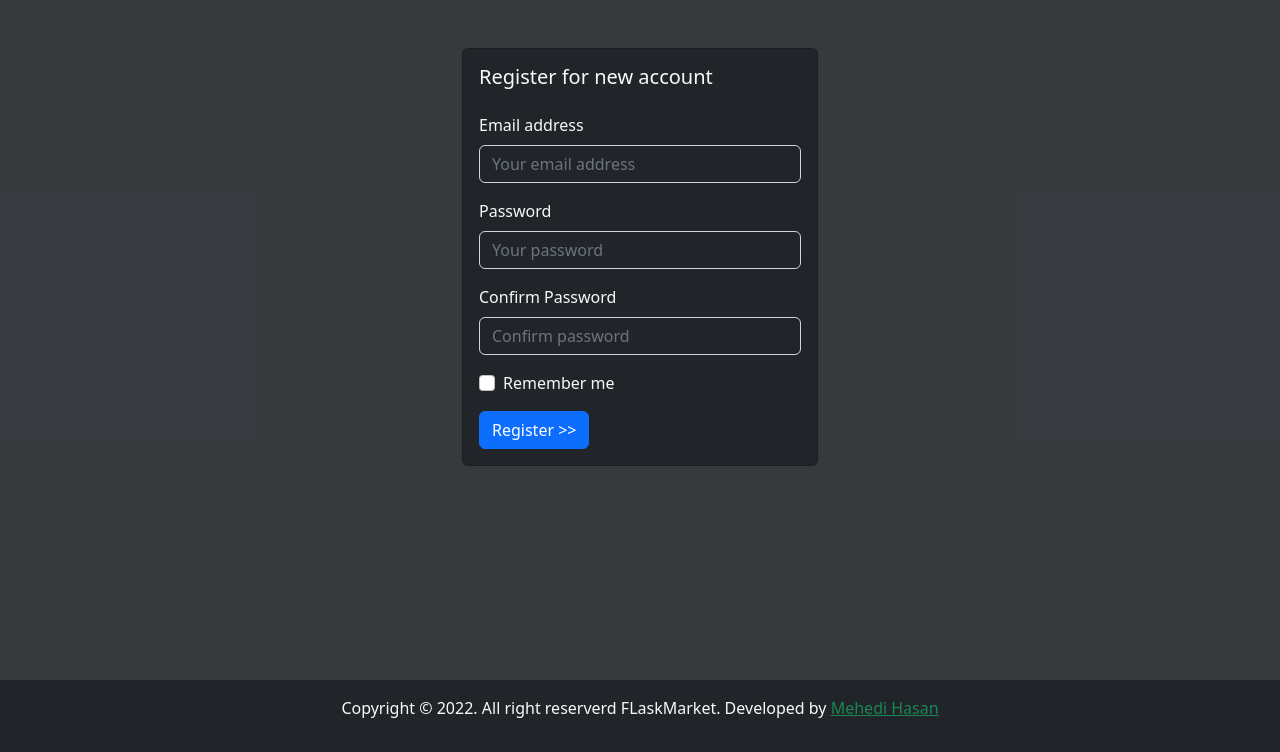
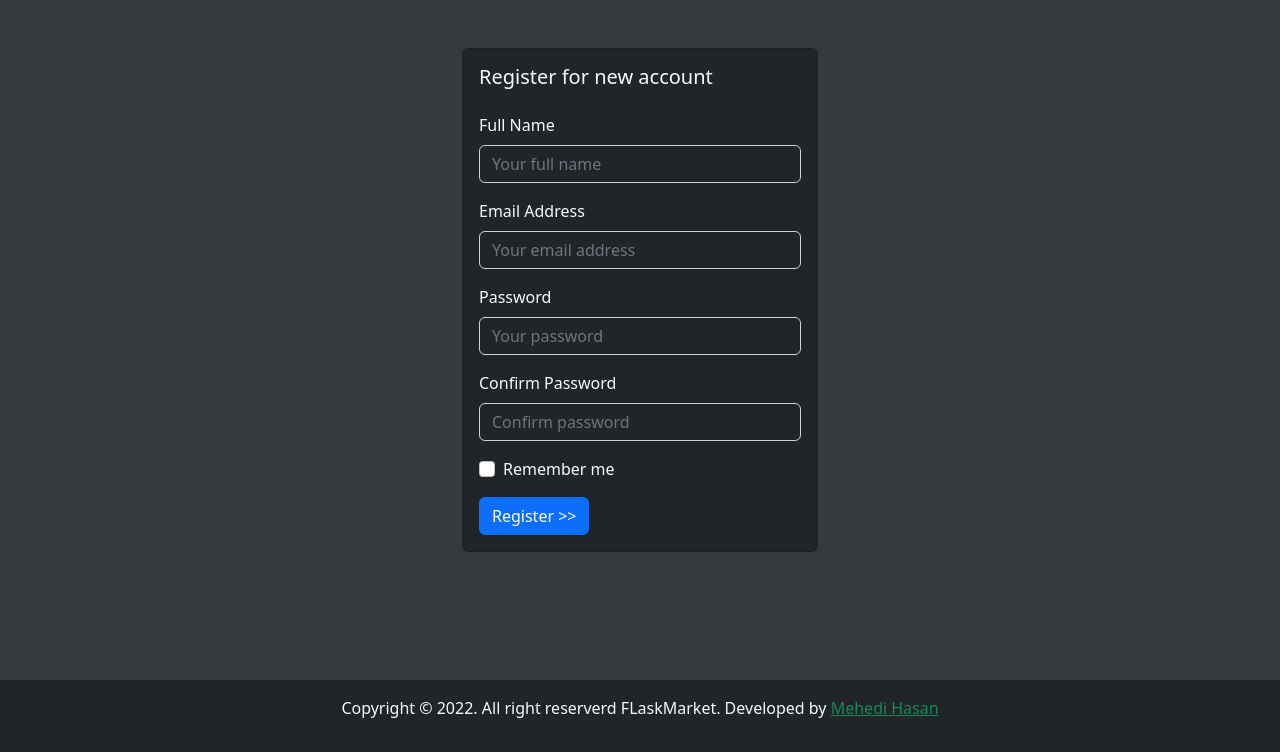
Before and after one commit to ProMehedi/flaskMarket, a Flask app: page /register in a window 1280 px wide. Shown: the part 68-820 px from the top of the page. Run offline with Flask 2, Linux system fonts and the light colour scheme.

Commit message:
Add name field

```diff
--- a/website/templates/login.html
+++ b/website/templates/login.html
@@ -9,7 +9,7 @@
                 <h5 class="card-title mb-4">Login to your account</h5>
                 <form>
                     <div class="mb-3">
-                        <label for="email" class="form-label">Email address</label>
+                        <label for="email" class="form-label">Email Address</label>
                         <input type="email" class="form-control bg-dark text-light" id="email"
                             placeholder="Your email address">
                     </div>
--- a/website/templates/register.html
+++ b/website/templates/register.html
@@ -9,7 +9,12 @@
                 <h5 class="card-title mb-4">Register for new account</h5>
                 <form>
                     <div class="mb-3">
-                        <label for="email" class="form-label">Email address</label>
+                        <label for="name" class="form-label">Full Name</label>
+                        <input type="text" class="form-control bg-dark text-light" id="name"
+                            placeholder="Your full name">
+                    </div>
+                    <div class="mb-3">
+                        <label for="email" class="form-label">Email Address</label>
                         <input type="email" class="form-control bg-dark text-light" id="email"
                             placeholder="Your email address">
                     </div>
```
